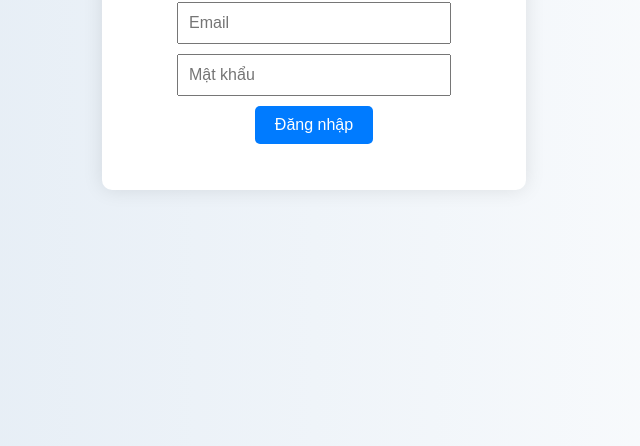
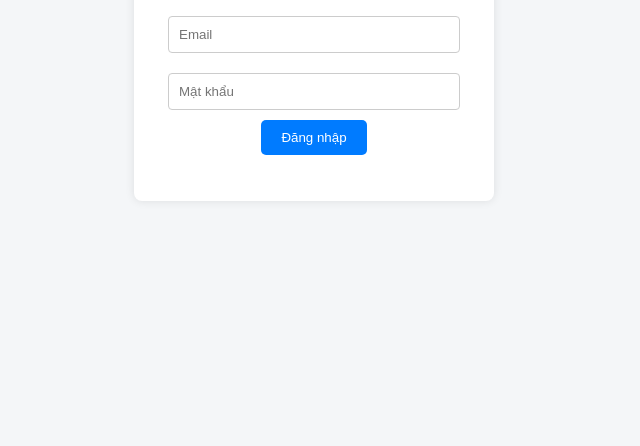
Before and after one commit to kienhaha120/tailieuonthivip, a plain HTML site: page index.html in a window 1280 px wide. Shown: the part 370-816 px from the top of the page, without its empty margins (326-966 px from the left). Drawn offline with Linux system fonts and the light colour scheme.

Commit message:
Add files via upload

```diff
--- /dev/null
+++ b/app.js
@@ -0,0 +1,28 @@
+
+const adminEmail = "admin@gmail.com";
+const adminPassword = "123456";
+const memberKey = "members";
+
+document.getElementById("loginForm").addEventListener("submit", function (e) {
+  e.preventDefault();
+  const email = document.getElementById("email").value.trim();
+  const password = document.getElementById("password").value.trim();
+  const msg = document.getElementById("msg");
+
+  if (email === adminEmail && password === adminPassword) {
+    localStorage.setItem("role", "admin");
+    window.location.href = "admin.html";
+    return;
+  }
+
+  const members = JSON.parse(localStorage.getItem(memberKey) || "[]");
+  const matched = members.find(m => m.email === email && m.password === password);
+
+  if (matched) {
+    localStorage.setItem("role", "member");
+    localStorage.setItem("memberEmail", email);
+    window.location.href = "member.html";
+  } else {
+    msg.innerText = "Sai tài khoản hoặc mật khẩu!";
+  }
+});
--- a/index.html
+++ b/index.html
@@ -1,19 +1,21 @@
+
 <!DOCTYPE html>
 <html lang="vi">
 <head>
-  <meta charset="UTF-8" />
-  <meta name="viewport" content="width=device-width, initial-scale=1.0"/>
+  <meta charset="UTF-8">
   <title>Đăng nhập hệ thống ôn tập</title>
-  <link rel="stylesheet" href="style.css" />
+  <link rel="stylesheet" href="style.css">
 </head>
 <body>
-  <div class="login-container">
+  <div class="login-box">
     <h1>🎓 HỆ THỐNG ÔN TẬP</h1>
-    <input id="email" type="text" placeholder="Email" />
-    <input id="password" type="password" placeholder="Mật khẩu" />
-    <button onclick="login()">Đăng nhập</button>
+    <form id="loginForm">
+      <input type="email" id="email" placeholder="Email" required><br>
+      <input type="password" id="password" placeholder="Mật khẩu" required><br>
+      <button type="submit">Đăng nhập</button>
+    </form>
     <p id="msg" class="msg"></p>
   </div>
-  <script src="login.js"></script>
+  <script src="app.js"></script>
 </body>
 </html>
--- a/style.css
+++ b/style.css
@@ -1,36 +1,37 @@
 
 body {
-  font-family: 'Segoe UI', sans-serif;
-  background: linear-gradient(to right, #dfe9f3, #ffffff);
+  font-family: Arial, sans-serif;
+  background: #f4f6f8;
   display: flex;
   justify-content: center;
   align-items: center;
   height: 100vh;
+  margin: 0;
 }
-.login-container {
+.login-box {
+  background: white;
+  padding: 30px;
+  border-radius: 8px;
+  box-shadow: 0 0 10px rgba(0,0,0,0.1);
+  width: 300px;
   text-align: center;
-  background: white;
-  padding: 30px 40px;
-  border-radius: 10px;
-  box-shadow: 0 0 20px rgba(0,0,0,0.1);
 }
-.login-container input {
-  display: block;
-  margin: 10px auto;
+input {
+  width: 90%;
   padding: 10px;
-  width: 250px;
-  font-size: 16px;
+  margin: 10px 0;
+  border-radius: 4px;
+  border: 1px solid #ccc;
 }
-.login-container button {
+button {
   padding: 10px 20px;
-  font-size: 16px;
   background: #007bff;
   color: white;
   border: none;
+  border-radius: 5px;
   cursor: pointer;
-  border-radius: 5px;
 }
-.login-container button:hover {
+button:hover {
   background: #0056b3;
 }
 .msg {
```
